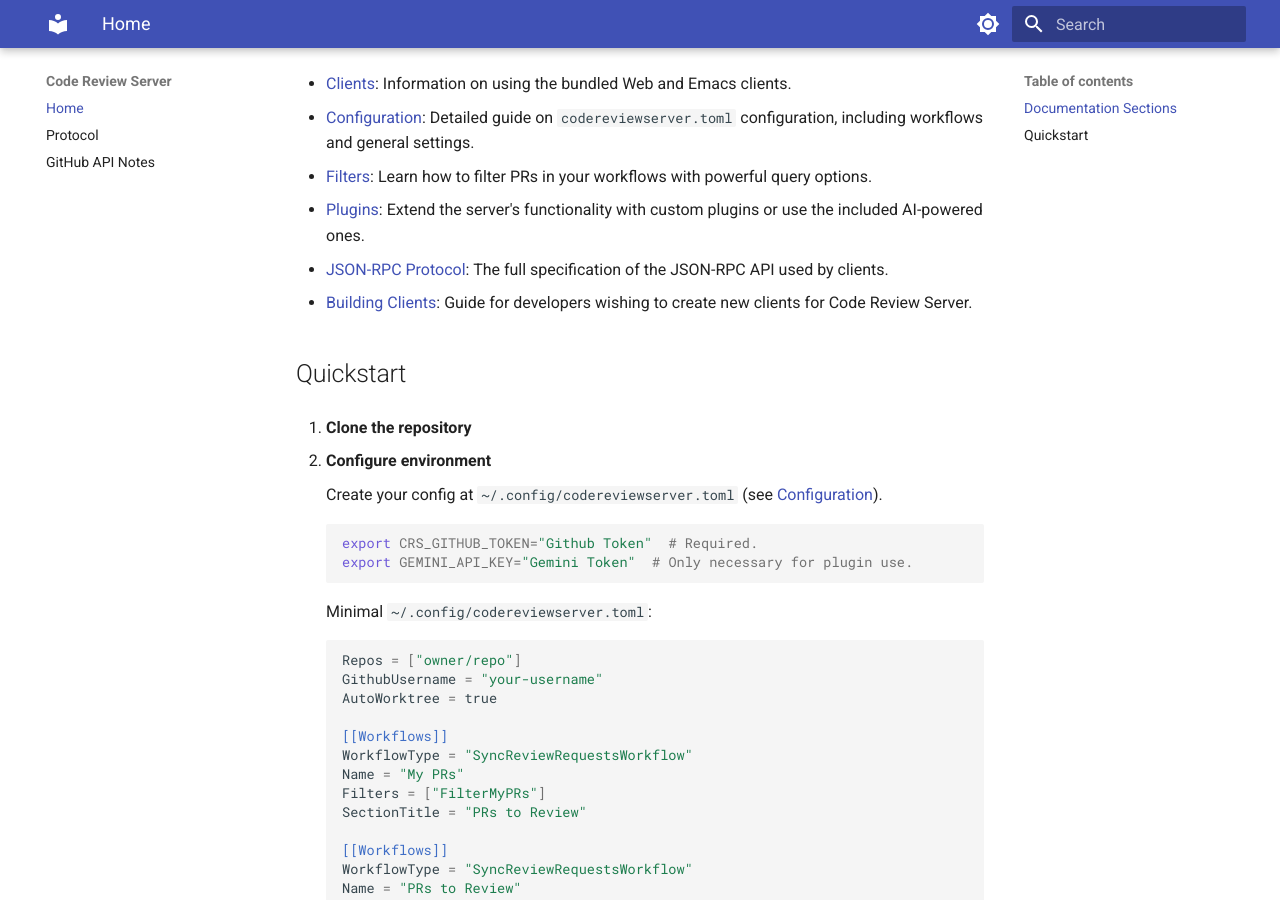
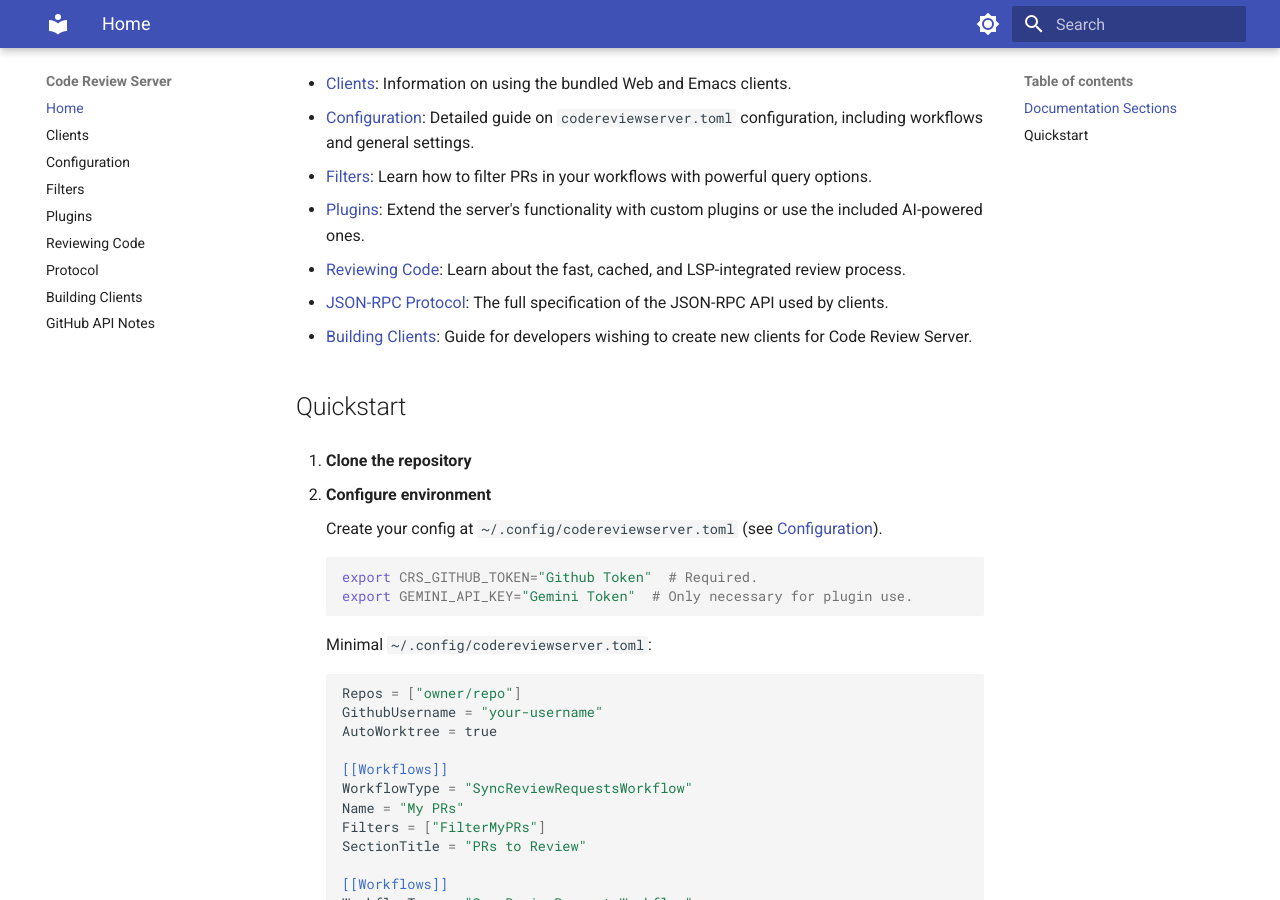
Before and after one commit to C-Hipple/code-review-server, an MkDocs documentation site: the page built from docs/index.md, in a window 1280 px wide and 900 px high, scrolled down 1193 px. Built offline with MkDocs 1.6.1 and Material for MkDocs 9.7.7, drawn with Linux system fonts in a browser that asks for light colours.

Commit message:
sections

```diff
--- a/docs/index.md
+++ b/docs/index.md
@@ -12,6 +12,7 @@ code-review-server is a service which runs highly configurable workflows to load
 - [Configuration](configuration.md): Detailed guide on `codereviewserver.toml` configuration, including workflows and general settings.
 - [Filters](filters.md): Learn how to filter PRs in your workflows with powerful query options.
 - [Plugins](plugins.md): Extend the server's functionality with custom plugins or use the included AI-powered ones.
+- [Reviewing Code](reviewing.md): Learn about the fast, cached, and LSP-integrated review process.
 - [JSON-RPC Protocol](protocol.md): The full specification of the JSON-RPC API used by clients.
 - [Building Clients](building_clients.md): Guide for developers wishing to create new clients for Code Review Server.
 
--- a/mkdocs.yml
+++ b/mkdocs.yml
@@ -17,7 +17,13 @@ theme:
 
 nav:
   - Home: index.md
+  - Clients: clients.md
+  - Configuration: configuration.md
+  - Filters: filters.md
+  - Plugins: plugins.md
+  - Reviewing Code: reviewing.md
   - Protocol: protocol.md
+  - Building Clients: building_clients.md
   - GitHub API Notes: github_api_notes.md
 
 markdown_extensions:
```
Also changed, not shown: README.md (+2 -0 lines).
